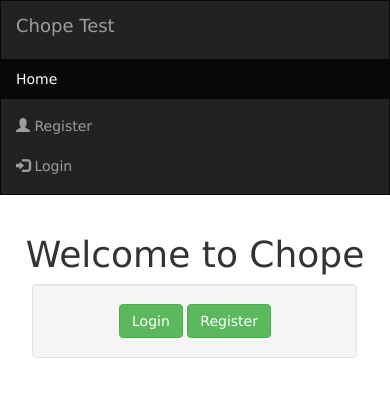
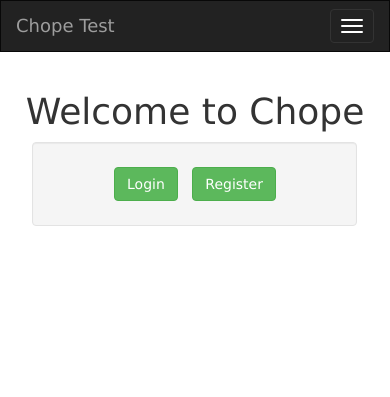
Before and after one commit to mmkader85/codeigniter-login-registration, a CodeIgniter app: page /database/ in a window 390 px wide. Shown: the top 397 px of the page. Run offline with CodeIgniter, Linux system fonts and the light colour scheme; some libraries are stand-ins or nearby versions.

Commit message:
collapsible navbar for mobile

```diff
--- a/application/views/layout/header.php
+++ b/application/views/layout/header.php
@@ -14,8 +14,14 @@
     <nav class="navbar navbar-inverse">
         <div class="container">
             <div class="navbar-header">
+                <button type="button" class="navbar-toggle" data-toggle="collapse" data-target="#myNavbar">
+                    <span class="icon-bar"></span>
+                    <span class="icon-bar"></span>
+                    <span class="icon-bar"></span>
+                </button>
                 <a class="navbar-brand" href="/">Chope Test</a>
             </div>
+            <div class="collapse navbar-collapse" id="myNavbar">
                 <ul class="nav navbar-nav">
                     <li class="active"><a href="/">Home</a></li>
                     <?php if ($this->session->userdata('id_user')) { ?>
@@ -32,4 +38,5 @@
                     <?php } ?>
                 </ul>
             </div>
+        </div>
     </nav>
--- a/application/views/start.php
+++ b/application/views/start.php
@@ -9,7 +9,7 @@
 
         <h1 class="text-center">Welcome to Chope</h1>
 
-        <div class="col-xs-offset-1 col-xs-10 col-sm-offset-4 col-sm-4 well text-center">
+        <div class="col-xs-offset-1 col-xs-10 col-sm-offset-3 col-sm-6 col-md-offset-4 col-md-4 well text-center">
             <?php echo $this->session->flashdata('msg'); ?>
 
             <?php if ($this->session->userdata('id_user')) { ?>
--- a/assets/css/main.css
+++ b/assets/css/main.css
@@ -5,3 +5,7 @@
 .pagination-num {
     padding-left: 10px;
 }
+
+.btn {
+    margin: 5px;
+}
```
Lines whose indentation alone changed are shown as unchanged.
